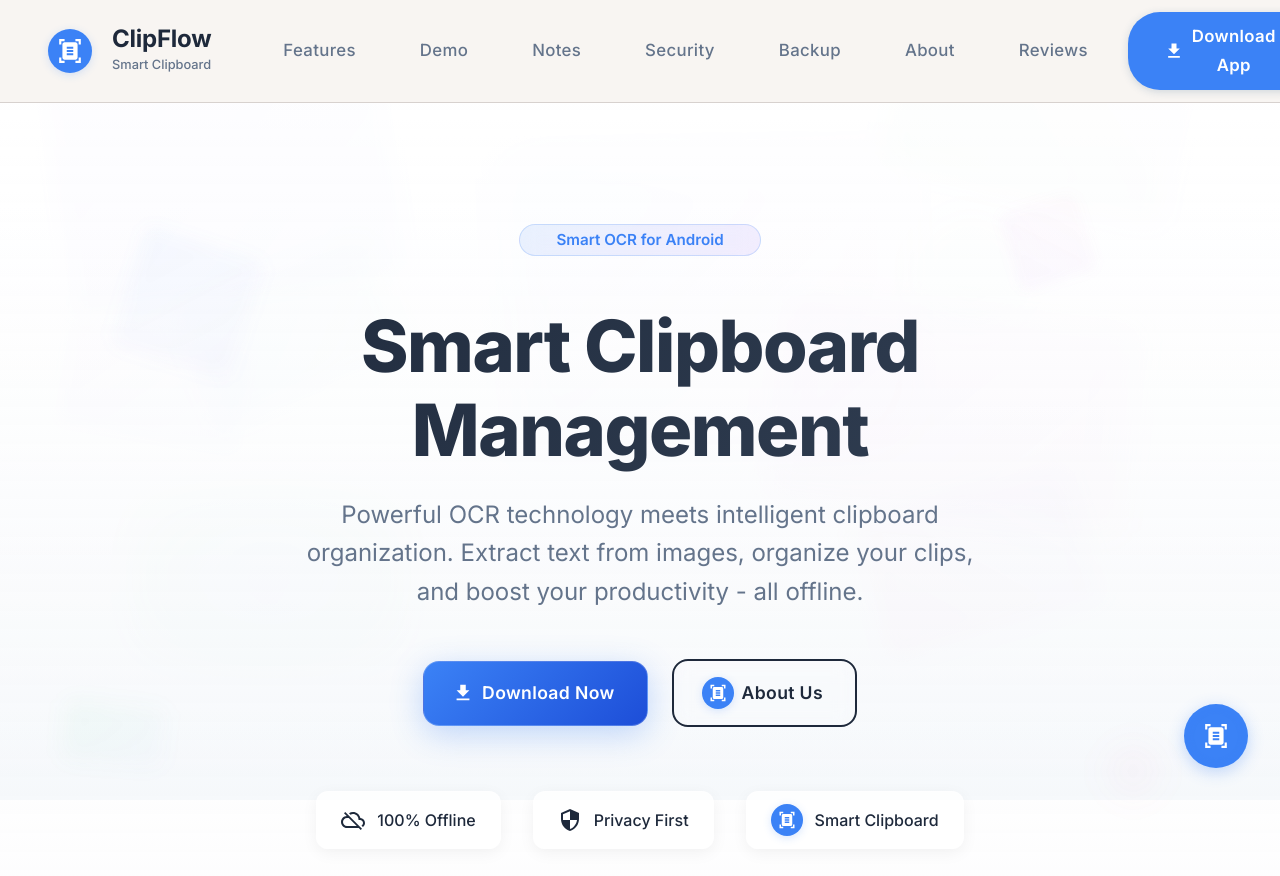
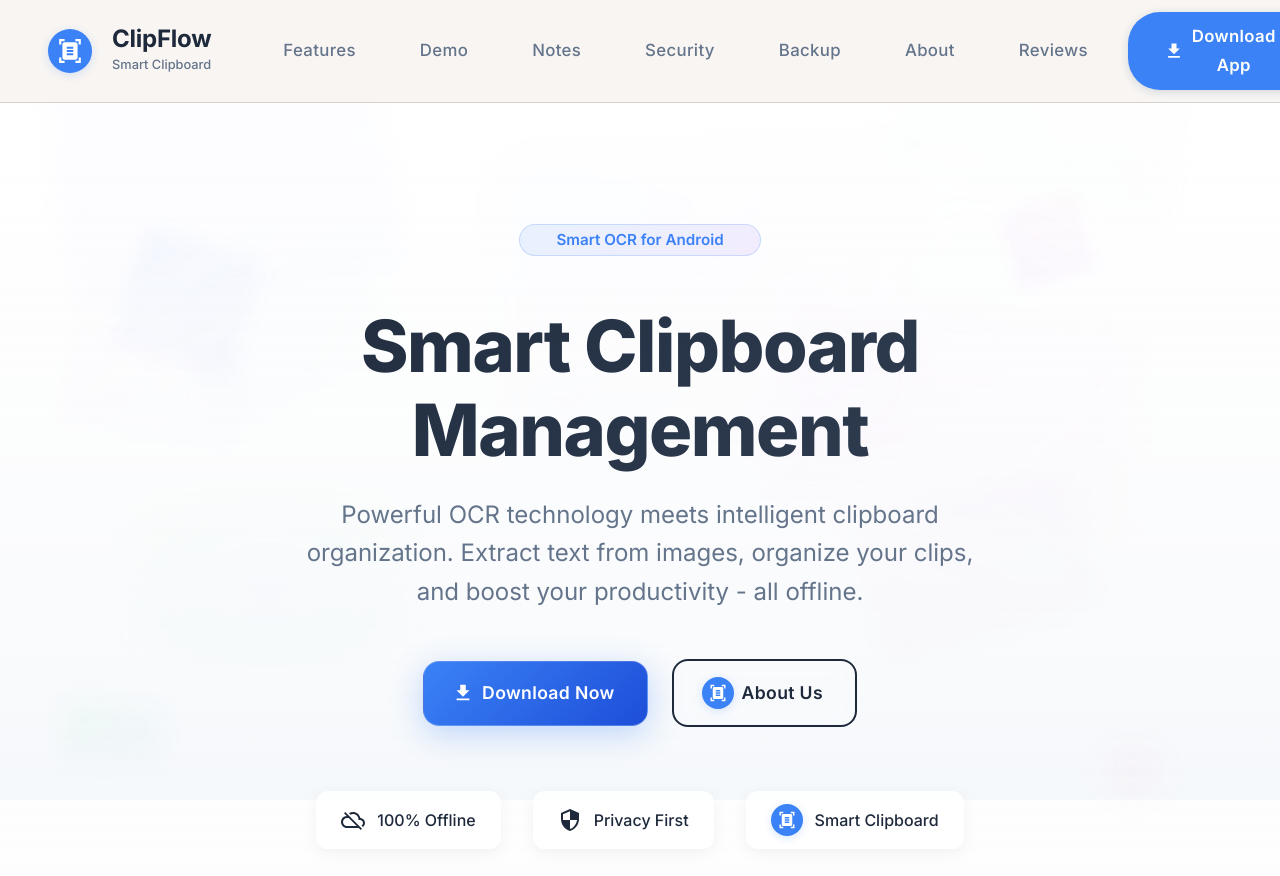
Before and after one commit to David6811/clipflow, a React (Vite) app: page / in a window 1280 px wide. Shown: the top 876 px of the page. Built offline with nearby package versions, Linux system fonts and the light colour scheme.

Commit message:
remove floatbutton

```diff
--- a/src/App.tsx
+++ b/src/App.tsx
@@ -214,7 +214,6 @@ function App() {
         <div id="comments" style={{ scrollBehavior: 'smooth' }}><CommentsSection /></div>
       </Box>
 
-      <FloatingActionButton />
       <FooterSection />
       {/* just want to fix CI */}
 
```
